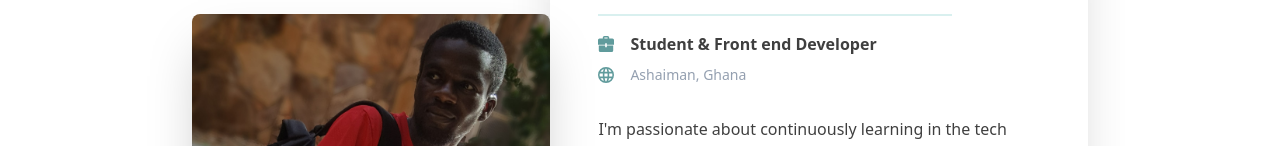
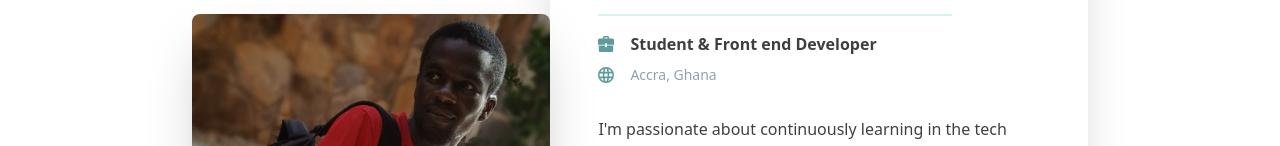
Before and after one commit to jamesofoaye/personal-website, a Next.js app: page / in a window 1280 px wide. Shown: the part 195-341 px from the top of the page. Built offline with nearby package versions, Linux system fonts and the light colour scheme.

Commit message:
updated my location

```diff
--- a/pages/index.js
+++ b/pages/index.js
@@ -29,7 +29,7 @@ export default function IndexPage() {
             <h1 className="text-3xl font-bold pt-8 lg:pt-0">Ofori James Ayerakwa</h1>
             <div className="mx-auto lg:mx-0 w-4/5 pt-3 border-b-2 border-teal-500 opacity-25"></div>
             <p className="pt-4 text-base font-bold flex items-center justify-center lg:justify-start"><svg className="h-4 fill-current text-teal-700 pr-4" xmlns="http://www.w3.org/2000/svg" viewBox="0 0 20 20"><path d="M9 12H1v6a2 2 0 0 0 2 2h14a2 2 0 0 0 2-2v-6h-8v2H9v-2zm0-1H0V5c0-1.1.9-2 2-2h4V2a2 2 0 0 1 2-2h4a2 2 0 0 1 2 2v1h4a2 2 0 0 1 2 2v6h-9V9H9v2zm3-8V2H8v1h4z" /></svg> Student &amp; Front end Developer</p>
-            <p className="pt-2 text-gray-600 text-base lg:text-sm flex items-center justify-center lg:justify-start"><svg className="h-4 fill-current text-teal-700 pr-4" xmlns="http://www.w3.org/2000/svg" viewBox="0 0 20 20"><path d="M10 20a10 10 0 1 1 0-20 10 10 0 0 1 0 20zm7.75-8a8.01 8.01 0 0 0 0-4h-3.82a28.81 28.81 0 0 1 0 4h3.82zm-.82 2h-3.22a14.44 14.44 0 0 1-.95 3.51A8.03 8.03 0 0 0 16.93 14zm-8.85-2h3.84a24.61 24.61 0 0 0 0-4H8.08a24.61 24.61 0 0 0 0 4zm.25 2c.41 2.4 1.13 4 1.67 4s1.26-1.6 1.67-4H8.33zm-6.08-2h3.82a28.81 28.81 0 0 1 0-4H2.25a8.01 8.01 0 0 0 0 4zm.82 2a8.03 8.03 0 0 0 4.17 3.51c-.42-.96-.74-2.16-.95-3.51H3.07zm13.86-8a8.03 8.03 0 0 0-4.17-3.51c.42.96.74 2.16.95 3.51h3.22zm-8.6 0h3.34c-.41-2.4-1.13-4-1.67-4S8.74 3.6 8.33 6zM3.07 6h3.22c.2-1.35.53-2.55.95-3.51A8.03 8.03 0 0 0 3.07 6z" /></svg> Ashaiman, Ghana</p>
+            <p className="pt-2 text-gray-600 text-base lg:text-sm flex items-center justify-center lg:justify-start"><svg className="h-4 fill-current text-teal-700 pr-4" xmlns="http://www.w3.org/2000/svg" viewBox="0 0 20 20"><path d="M10 20a10 10 0 1 1 0-20 10 10 0 0 1 0 20zm7.75-8a8.01 8.01 0 0 0 0-4h-3.82a28.81 28.81 0 0 1 0 4h3.82zm-.82 2h-3.22a14.44 14.44 0 0 1-.95 3.51A8.03 8.03 0 0 0 16.93 14zm-8.85-2h3.84a24.61 24.61 0 0 0 0-4H8.08a24.61 24.61 0 0 0 0 4zm.25 2c.41 2.4 1.13 4 1.67 4s1.26-1.6 1.67-4H8.33zm-6.08-2h3.82a28.81 28.81 0 0 1 0-4H2.25a8.01 8.01 0 0 0 0 4zm.82 2a8.03 8.03 0 0 0 4.17 3.51c-.42-.96-.74-2.16-.95-3.51H3.07zm13.86-8a8.03 8.03 0 0 0-4.17-3.51c.42.96.74 2.16.95 3.51h3.22zm-8.6 0h3.34c-.41-2.4-1.13-4-1.67-4S8.74 3.6 8.33 6zM3.07 6h3.22c.2-1.35.53-2.55.95-3.51A8.03 8.03 0 0 0 3.07 6z" /></svg> Accra, Ghana</p>
             <p className="pt-8 text-base">I'm passionate about continuously learning in the tech industry and supporting people to solve their
             technical problems. I'm a self-taught Frontend developer who develops application with HTML, CSS,
             JavaScript (React.js) with a strong eye for innovative design and a keen understanding of techniques geared toward optimum user experience. I volunteer at a non-profit organization called The Ladies Empowerment
```
